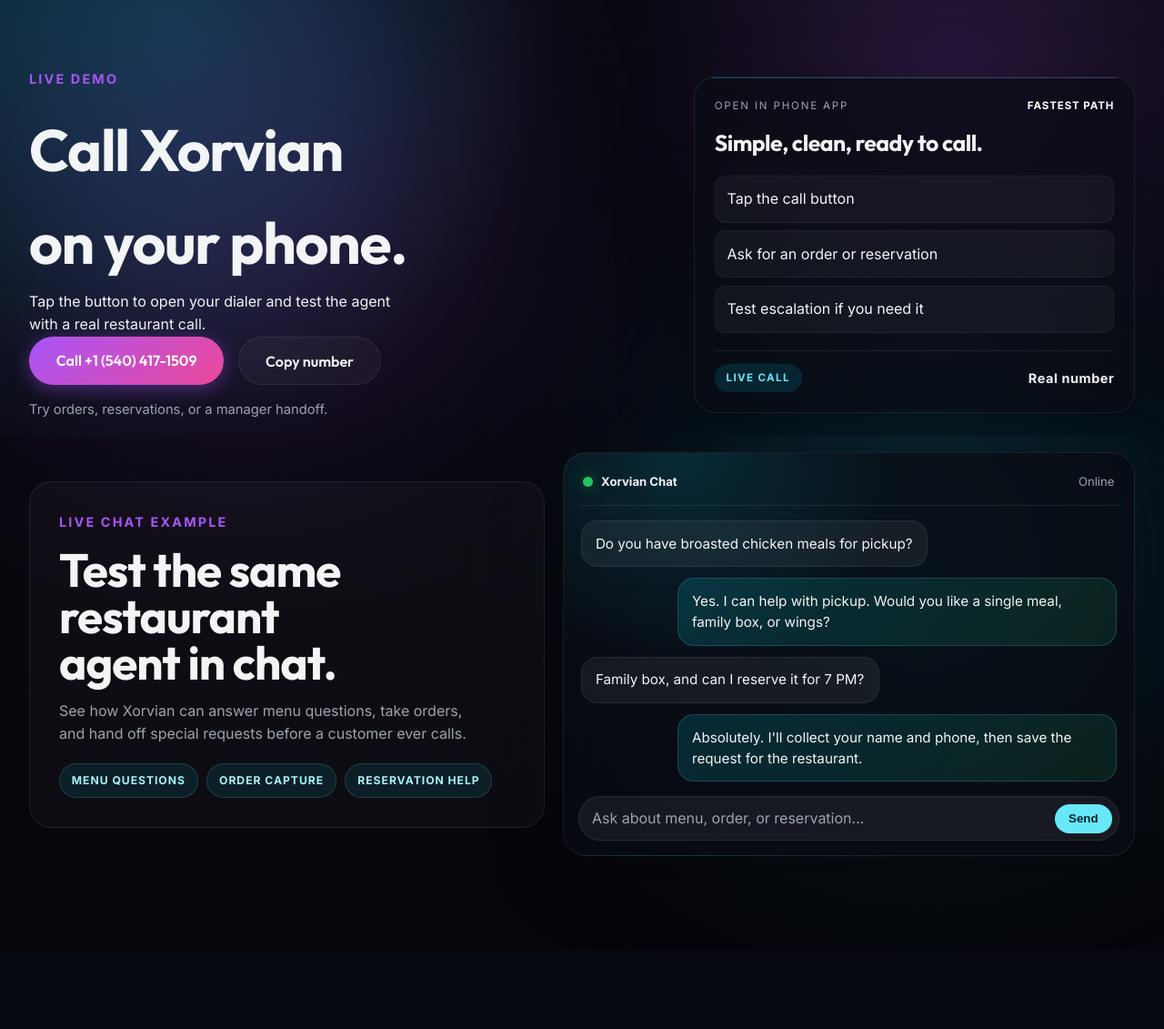
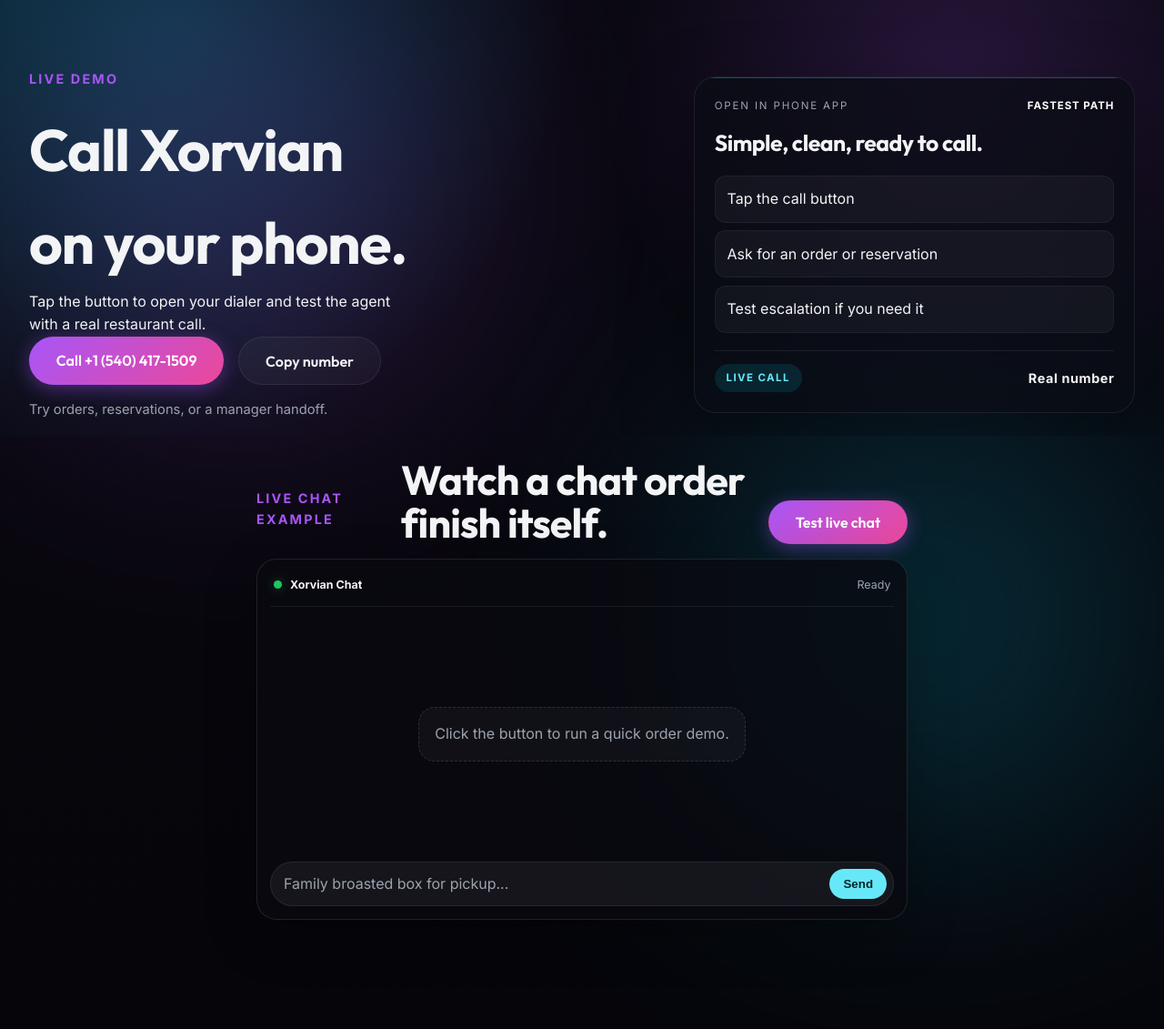
Before and after one commit to AppWizAli/xorvian, a PHP site: page /live-demo.html in a window 1280 px wide. Shown: the part 117-1248 px from the top of the page at 91% size. Before the commit the page ends 1058 px from the top, so only its background shows below. Run offline with PHP 8.4, Linux system fonts and the light colour scheme.

Commit message:
Simplify live chat demo interaction

```diff
--- a/index.css
+++ b/index.css
@@ -3841,73 +3841,51 @@ body.demo-minimal-body .page-main {
 }
 
 .live-chat-demo-section {
-  padding: 18px 0 40px;
-}
-
-.live-chat-demo-layout {
-  align-items: center;
-  display: grid;
-  gap: 1.25rem;
-  grid-template-columns: minmax(0, 0.9fr) minmax(300px, 1fr);
-}
-
-.live-chat-demo-copy {
-  background: rgba(255, 255, 255, 0.03);
-  border: 1px solid var(--border-glass);
-  border-radius: 24px;
-  padding: clamp(1.25rem, 3vw, 2rem);
-}
-
-.live-chat-demo-copy h2 {
-  font-size: clamp(2rem, 4vw, 3.25rem);
-  line-height: 1;
-  margin: 0.6rem 0 0.9rem;
-  max-width: 11ch;
-}
-
-.live-chat-demo-copy p {
-  color: var(--text-muted);
-  max-width: 46ch;
-}
-
-.chat-demo-tags {
-  display: flex;
-  flex-wrap: wrap;
-  gap: 0.6rem;
-  margin-top: 1.2rem;
-}
-
-.chat-demo-tags span {
-  background: rgba(6, 182, 212, 0.1);
-  border: 1px solid rgba(103, 232, 249, 0.18);
-  border-radius: 999px;
-  color: #a5f3fc;
-  font-size: 0.76rem;
-  font-weight: 800;
-  letter-spacing: 0.08em;
-  padding: 0.5rem 0.8rem;
-  text-transform: uppercase;
+  padding: 18px 0 56px;
+}
+
+.live-chat-demo-shell {
+  display: grid;
+  gap: 1rem;
+  margin-inline: auto;
+  max-width: 780px;
+}
+
+.live-chat-demo-heading {
+  align-items: end;
+  display: flex;
+  gap: 1rem;
+  justify-content: space-between;
+}
+
+.live-chat-demo-heading h2 {
+  font-size: clamp(1.8rem, 4vw, 2.8rem);
+  line-height: 1.05;
+  margin-top: 0.45rem;
+  max-width: 13ch;
+}
+
+.chat-demo-start {
+  flex: 0 0 auto;
 }
 
 .live-chat-card {
-  background:
-    radial-gradient(circle at 20% 0%, rgba(6, 182, 212, 0.18), transparent 36%),
-    rgba(10, 12, 20, 0.78);
-  border: 1px solid rgba(255, 255, 255, 0.08);
-  border-radius: 26px;
-  box-shadow: 0 24px 80px rgba(0, 0, 0, 0.32);
+  background: rgba(9, 10, 16, 0.78);
+  border: 1px solid rgba(255, 255, 255, 0.1);
+  border-radius: 22px;
+  box-shadow: 0 18px 55px rgba(0, 0, 0, 0.28);
   overflow: hidden;
-  padding: 1rem;
+  padding: 0.85rem;
 }
 
 .chat-card-topbar {
   align-items: center;
-  border-bottom: 1px solid rgba(255, 255, 255, 0.08);
-  color: var(--text-muted);
-  display: flex;
-  font-size: 0.82rem;
+  border-bottom: 1px solid rgba(255, 255, 255, 0.07);
+  color: var(--text-muted);
+  display: flex;
+  font-size: 0.78rem;
   justify-content: space-between;
-  padding: 0.35rem 0.35rem 0.9rem;
+  padding: 0.25rem 0.25rem 0.85rem;
 }
 
 .chat-card-topbar div {
@@ -3920,43 +3898,57 @@ body.demo-minimal-body .page-main {
 .chat-status-dot {
   background: #22c55e;
   border-radius: 999px;
-  box-shadow: 0 0 18px rgba(34, 197, 94, 0.55);
+  box-shadow: 0 0 14px rgba(34, 197, 94, 0.45);
   display: inline-flex;
-  height: 0.7rem;
-  width: 0.7rem;
+  height: 0.6rem;
+  width: 0.6rem;
 }
 
 .chat-thread {
   display: grid;
-  gap: 0.75rem;
-  padding: 1rem 0.2rem;
+  gap: 0.65rem;
+  min-height: 280px;
+  overflow: auto;
+  padding: 0.9rem 0.15rem;
+}
+
+.chat-empty-state {
+  align-self: center;
+  background: rgba(255, 255, 255, 0.035);
+  border: 1px dashed rgba(255, 255, 255, 0.12);
+  border-radius: 18px;
+  color: var(--text-muted);
+  justify-self: center;
+  padding: 1rem 1.1rem;
+  text-align: center;
 }
 
 .chat-bubble {
-  border-radius: 18px;
+  animation: chatBubbleIn 0.28s ease both;
+  border-radius: 16px;
   color: var(--text-main);
-  font-size: 0.95rem;
-  line-height: 1.55;
-  max-width: 82%;
-  padding: 0.8rem 0.95rem;
+  font-size: 0.92rem;
+  line-height: 1.5;
+  max-width: 78%;
+  padding: 0.72rem 0.85rem;
 }
 
 .chat-bubble-customer {
-  background: rgba(255, 255, 255, 0.06);
-  border: 1px solid rgba(255, 255, 255, 0.07);
+  background: rgba(255, 255, 255, 0.065);
+  border: 1px solid rgba(255, 255, 255, 0.075);
   justify-self: start;
 }
 
 .chat-bubble-agent {
-  background: linear-gradient(135deg, rgba(6, 182, 212, 0.18), rgba(34, 197, 94, 0.12));
-  border: 1px solid rgba(103, 232, 249, 0.18);
+  background: #e8fbff;
+  color: #08252c;
   justify-self: end;
 }
 
 .chat-input-preview {
   align-items: center;
-  background: rgba(255, 255, 255, 0.06);
-  border: 1px solid rgba(255, 255, 255, 0.08);
+  background: rgba(255, 255, 255, 0.055);
+  border: 1px solid rgba(255, 255, 255, 0.075);
   border-radius: 999px;
   color: var(--text-muted);
   display: flex;
@@ -3970,9 +3962,27 @@ body.demo-minimal-body .page-main {
   border: 0;
   border-radius: 999px;
   color: #05242a;
-  cursor: default;
+  cursor: pointer;
   font-weight: 900;
   padding: 0.55rem 0.95rem;
+}
+
+.chat-input-preview button:disabled,
+.chat-demo-start:disabled {
+  cursor: wait;
+  opacity: 0.74;
+}
+
+@keyframes chatBubbleIn {
+  from {
+    opacity: 0;
+    transform: translateY(8px);
+  }
+
+  to {
+    opacity: 1;
+    transform: translateY(0);
+  }
 }
 
 @media (max-width: 1180px) {
@@ -3992,10 +4002,6 @@ body.demo-minimal-body .page-main {
 
   .live-demo-hero-layout-minimal {
     gap: 1rem;
-  }
-
-  .live-chat-demo-layout {
-    grid-template-columns: 1fr;
   }
 
   .demo-metric-strip,
@@ -4030,7 +4036,12 @@ body.demo-minimal-body .page-main {
     max-width: none;
   }
 
-  .live-chat-demo-copy h2 {
+  .live-chat-demo-heading {
+    align-items: stretch;
+    flex-direction: column;
+  }
+
+  .live-chat-demo-heading h2 {
     max-width: none;
   }
 
--- a/live-demo.html
+++ b/live-demo.html
@@ -60,47 +60,33 @@
     </section>
 
     <section class="live-chat-demo-section" aria-labelledby="live-chat-demo-title">
-      <div class="container live-chat-demo-layout">
-        <div class="live-chat-demo-copy">
+      <div class="container live-chat-demo-shell">
+        <div class="live-chat-demo-heading">
           <span class="section-label">Live Chat Example</span>
-          <h2 id="live-chat-demo-title">Test the same restaurant agent in chat.</h2>
-          <p>
-            See how Xorvian can answer menu questions, take orders, and hand off special requests before a customer ever calls.
-          </p>
-          <div class="chat-demo-tags" aria-label="Example chat tasks">
-            <span>Menu questions</span>
-            <span>Order capture</span>
-            <span>Reservation help</span>
-          </div>
+          <h2 id="live-chat-demo-title">Watch a chat order finish itself.</h2>
+          <button class="btn btn-primary chat-demo-start" type="button" data-start-chat-demo>
+            Test live chat
+          </button>
         </div>
 
-        <aside class="live-chat-card" aria-label="Live chat conversation example">
+        <aside class="live-chat-card" aria-label="Live chat demo">
           <div class="chat-card-topbar">
             <div>
               <span class="chat-status-dot"></span>
               <strong>Xorvian Chat</strong>
             </div>
-            <span>Online</span>
+            <span data-chat-demo-status>Ready</span>
           </div>
 
-          <div class="chat-thread">
-            <div class="chat-bubble chat-bubble-customer">
-              Do you have broasted chicken meals for pickup?
-            </div>
-            <div class="chat-bubble chat-bubble-agent">
-              Yes. I can help with pickup. Would you like a single meal, family box, or wings?
-            </div>
-            <div class="chat-bubble chat-bubble-customer">
-              Family box, and can I reserve it for 7 PM?
-            </div>
-            <div class="chat-bubble chat-bubble-agent">
-              Absolutely. I'll collect your name and phone, then save the request for the restaurant.
+          <div class="chat-thread" data-chat-demo-thread>
+            <div class="chat-empty-state">
+              Click the button to run a quick order demo.
             </div>
           </div>
 
           <div class="chat-input-preview">
-            <span>Ask about menu, order, or reservation...</span>
-            <button type="button">Send</button>
+            <span data-chat-demo-input>Family broasted box for pickup...</span>
+            <button type="button" data-start-chat-demo-secondary>Send</button>
           </div>
         </aside>
       </div>
@@ -127,6 +113,73 @@
         }
       });
     })();
+
+    (() => {
+      const thread = document.querySelector('[data-chat-demo-thread]');
+      const status = document.querySelector('[data-chat-demo-status]');
+      const input = document.querySelector('[data-chat-demo-input]');
+      const buttons = document.querySelectorAll('[data-start-chat-demo], [data-start-chat-demo-secondary]');
+      if (!thread || !status || !input || !buttons.length) return;
+
+      const script = [
+        ['customer', 'Hi, I want a family broasted chicken box for pickup.'],
+        ['agent', 'Sure. Family box for pickup. What name should I put on the order?'],
+        ['customer', 'Ali. Pickup around 7 PM.'],
+        ['agent', 'Perfect. I have a family broasted box for Ali, pickup at 7 PM. Should I confirm it?'],
+        ['customer', 'Yes, confirm it.'],
+        ['agent', 'Order confirmed. The restaurant has your pickup request and phone number.']
+      ];
+
+      let running = false;
+      let timers = [];
+
+      function clearTimers() {
+        timers.forEach((timer) => clearTimeout(timer));
+        timers = [];
+      }
+
+      function addBubble(role, text) {
+        const bubble = document.createElement('div');
+        bubble.className = `chat-bubble chat-bubble-${role}`;
+        bubble.textContent = text;
+        thread.appendChild(bubble);
+        thread.scrollTop = thread.scrollHeight;
+      }
+
+      function setButtons(text, disabled) {
+        buttons.forEach((button) => {
+          button.textContent = text;
+          button.disabled = disabled;
+        });
+      }
+
+      function startDemo() {
+        if (running) return;
+        running = true;
+        clearTimers();
+        thread.innerHTML = '';
+        status.textContent = 'Typing';
+        input.textContent = 'Running demo order...';
+        setButtons('Running...', true);
+
+        script.forEach(([role, text], index) => {
+          const timer = setTimeout(() => {
+            addBubble(role, text);
+            if (index === script.length - 1) {
+              status.textContent = 'Complete';
+              input.textContent = 'Order completed in demo';
+              setButtons('Replay live chat', false);
+              running = false;
+            }
+          }, 500 + index * 950);
+          timers.push(timer);
+        });
+      }
+
+      buttons.forEach((button) => {
+        button.addEventListener('click', startDemo);
+      });
+    })();
   </script>
 </body>
 </html>
```
